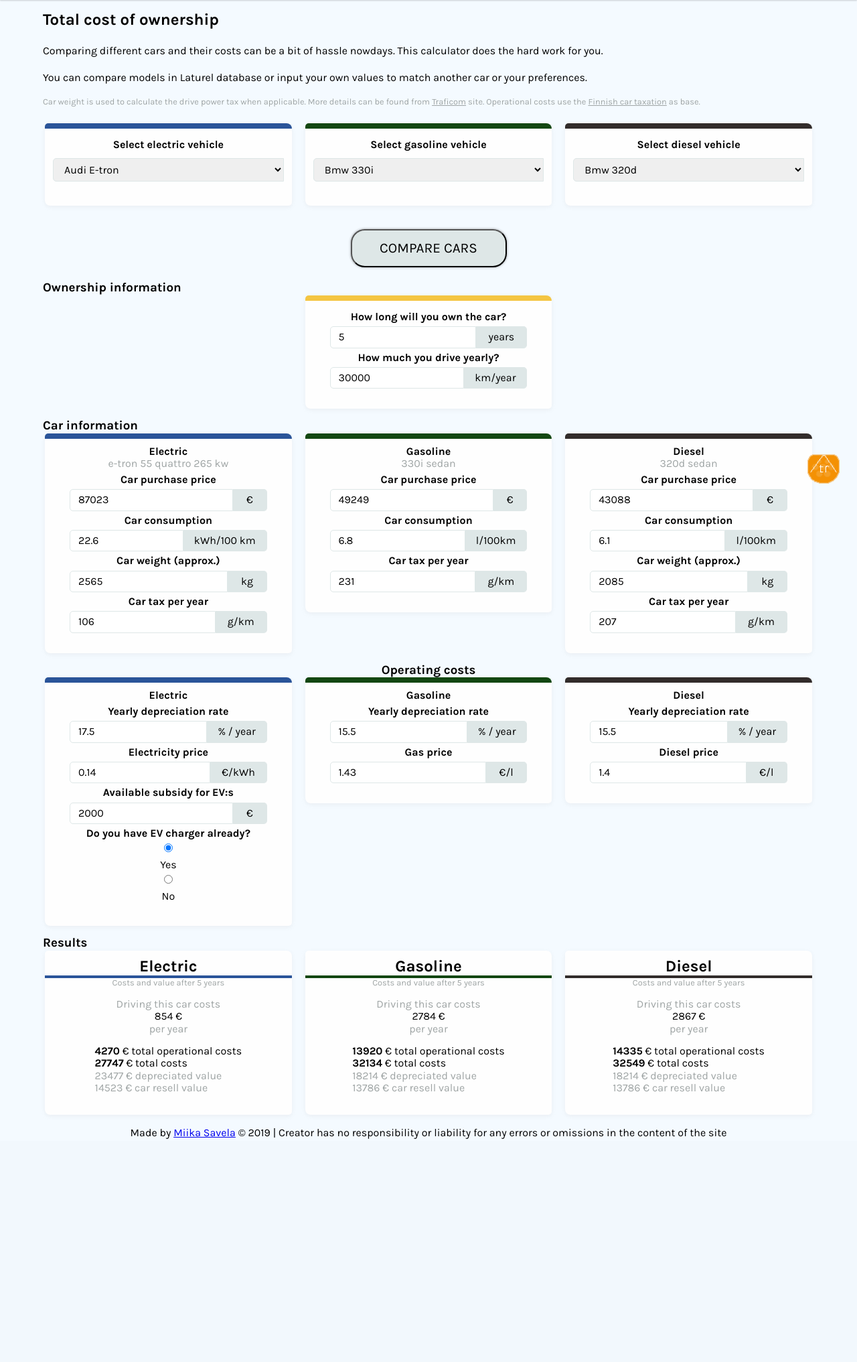
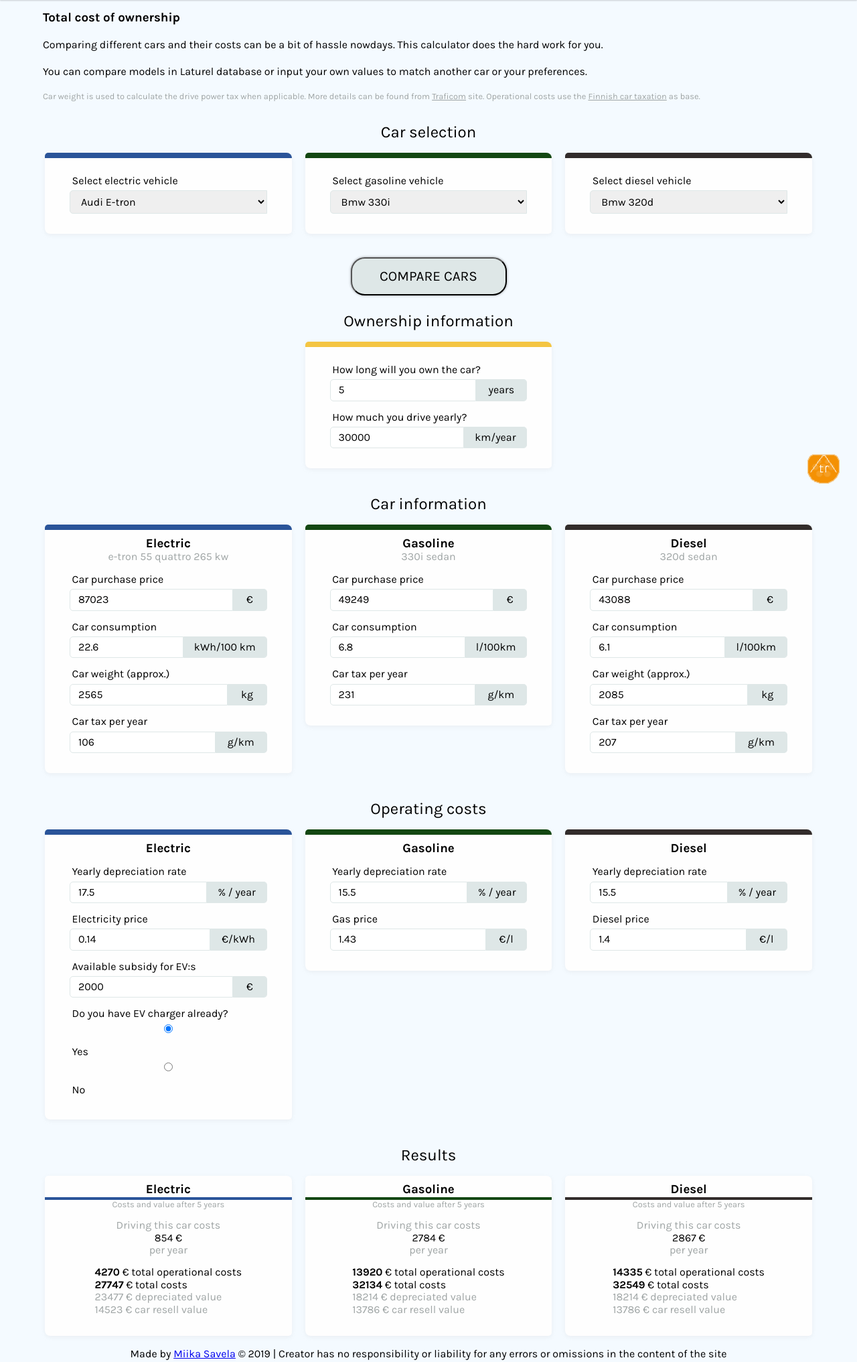
Before and after one commit to Zigelzi/laturel-web, a Flask app: page /cars in a window 1280 px wide. Shown: the part 70-2103 px from the top of the page at 67% size. Before the commit the page ends 1770 px from the top, so only its background shows below. Run offline with Flask 2, Linux system fonts and the light colour scheme; data comes from the database, SQL or seed files in the repository.

Commit message:
Added headers to form boxes and adjusted the car selection boxes size and placing

```diff
--- a/laturel/static/css/styles.css
+++ b/laturel/static/css/styles.css
@@ -158,7 +158,7 @@ ul {
 
 .main-header {
 	margin-top: 20px;
-	background-color: #f4faff;
+	background-color: #dee7e7;
 	color: #49464a;
 	height: 80%;
 
--- a/laturel/static/css/styles2.css
+++ b/laturel/static/css/styles2.css
@@ -200,14 +200,14 @@ Class selectors
 }
 
 .form-box label {
-    font-weight: 700;
-    margin: 5px;
+    font-weight: 300;
+    margin: 15px 0 5px 11%;
     display: block;
+    text-align: left;
 }
 
 .select-box {
     border-radius: 5px;
-    padding: 6px 12px;
 }
 
 .result-box ul {
@@ -302,6 +302,12 @@ Class selectors
 
 .text-bold {
     font-weight: 700;
+}
+
+.text-form-header {
+    text-align: center;
+    margin: 1.5625rem 0 1rem;
+    font-weight: 300;
 }
 
 /* ------ Buttons and icons ------ */
--- a/laturel/templates/cars.html
+++ b/laturel/templates/cars.html
@@ -6,29 +6,30 @@
 
 {% block content%}
 	<div class="content-text">
-			<h2>Total cost of ownership</h2>
+			<h3>Total cost of ownership</h3>
 			<p>Comparing different cars and their costs can be a bit of hassle nowdays. This calculator does the hard work for you.</p>
 			<p>You can compare models in Laturel database or input your own values to match another car or your preferences.</p>
 			<p class="subtext">Car weight is used to calculate the drive power tax when applicable. More details can be found from <a href="https://www.traficom.fi/en/transport/road/structure-and-quantity-vehicle-tax">Traficom</a> site. Operational costs use the <a href="https://www.traficom.fi/en/transport/road/structure-and-quantity-vehicle-tax">Finnish car taxation</a> as base.</p>
 	</div>
 	<div class="content">
 	<form action="{{ url_for('cars') }}" method="post">
+		<h2 class="text-form-header">Car selection</h2>
 		<div class="flex-form-container">
 			<div class="form-box e-top col">
 					{{ car_form.ecar_model.label(class="form-control-label label-margin") }}
-					<div class="select-box">
+					<div class="input-group">
 						{{ car_form.ecar_model(class="form-control") }}
 					</div>
 			</div>
 			<div class="form-box g-top col">
 				{{ car_form.gcar_model.label(class="form-control-label label-margin") }}
-				<div class="select-box">
+				<div class="input-group">
 					{{ car_form.gcar_model(class="form-control") }}
 				</div>
 			</div>
 			<div class="form-box d-top col">
 				{{ car_form.dcar_model.label(class="form-control-label label-margin") }}
-				<div class="select-box">
+				<div class="input-group">
 					{{ car_form.dcar_model(class="form-control") }}
 				</div>
 			</div>
@@ -42,9 +43,8 @@
 	<form action="" method="">
 
 		<!-- General information form -->
-		<div class="row">
-			<div class="col-lg-12">
-				<h3>Ownership information</h3>
+		<div>
+			<h2 class="text-form-header">Ownership information</h2>
 		</div>
 		<div class="flex-form-container">
 			<div class="form-box general-top col">
@@ -60,13 +60,12 @@
 				</div>
 			</div>
 		</div>
-		</div>
+
 		<!--  End of general information-->
 
-		<div class="row">
+
 		<div class="col-lg-12">
-				<h3 id="car-hide" class="form-textbox">Car information</h3>
-			</div>
+			<h2 id="car-hide" class="text-form-header">Car information</h2>
 		</div>
 
 		<div class="form-borders"></div>
@@ -77,7 +76,7 @@
 			<div class="col">
 				<div class="form-box e-top">
 					<div class="box-header">
-							<h4>Electric</h4>
+						<h3>Electric</h3>
 					</div>
 					<div id="ecar-full-model" class=" text-muted full-models">
 						<!-- EV full model information updated by JS -->
@@ -126,7 +125,7 @@
 			<div class="col">
 				<div class=" form-box g-top">
 					<div class="box-header">
-							<h4>Gasoline</h4>
+						<h3>Gasoline</h3>
 					</div>
 					<div id="gcar-full-model" class=" text-muted full-models">
 						<!-- Gasoline full model information updated by JS -->
@@ -163,7 +162,7 @@
 			<div class="col">
 				<div class="form-box d-top">
 					<div class="box-header">
-							<h4>Diesel</h4>
+						<h3>Diesel</h3>
 					</div>
 
 					<div id="dcar-full-model" class=" text-muted full-models">
@@ -207,7 +206,7 @@
 		<div class="form-borders"></div>
 
 		<div class="text-center">
-			<h3 id="operational-hide" class="form-textbox">Operating costs</h3>
+			<h2 id="operational-hide" class="text-form-header">Operating costs</h2>
 		</div>
 		<div class="form-borders"></div>
 		<!-- Row of operational costs -->
@@ -216,7 +215,7 @@
 			<div class="col">
 				<div class="form-box e-top">
 					<div class="box-header">
-						<h4>Electric</h4>
+						<h3>Electric</h3>
 					</div>
 					{{ form.ecar_depr.label(class="form-control-label label-margin") }}
 					<div class="input-group input-margins">
@@ -250,7 +249,7 @@
 			<div class="col">
 				<div class="form-box g-top">
 					<div class="box-header">
-						<h4>Gasoline</h4>
+						<h3>Gasoline</h3>
 					</div>
 					{{ form.gcar_depr.label(class="form-control-label label-margin") }}
 					<div class="input-group input-margins">
@@ -270,7 +269,7 @@
 			<div class="col">
 				<div class="form-box d-top">
 					<div class="box-header">
-						<h4>Diesel</h4>
+						<h3>Diesel</h3>
 					</div>
 					{{ form.dcar_depr.label(class="form-control-label label-margin") }}
 					<div class="input-group input-margins">
@@ -295,14 +294,14 @@
 
 
 		<div class="col-lg-12">
-			<h3>Results</h3>
+			<h2 class="text-form-header">Results</h2>
 		</div>
 		<div class="flex-form-container" id="results">
 		<!-- EV result card -->
 		<div class="col">
 			<div class="form-box result-box">
 				<div class="ecard">
-					<h2>Electric</h2>
+					<h3>Electric</h3>
 					<div id="ecard-full-model" class=" text-muted full-models">
 						<!-- EV full model information updated by JS -->
 					</div>
@@ -340,7 +339,7 @@
 		<div class="col">
 			<div class="form-box result-box">
 				<div class="gcard">
-					<h2>Gasoline</h2>
+					<h3>Gasoline</h3>
 					<div id="gcard-full-model" class=" text-muted full-models">
 						<!-- Gasoline full model information updated by JS -->
 					</div>
@@ -377,7 +376,7 @@
 		<div class="col">
 			<div class="form-box result-box">
 				<div class="dcard">
-					<h2>Diesel</h2>
+					<h3>Diesel</h3>
 					<div id="dcard-full-model" class=" text-muted full-models">
 						<!-- Diesel full model information updated by JS -->
 					</div>
```
Lines whose indentation alone changed are shown as unchanged.
